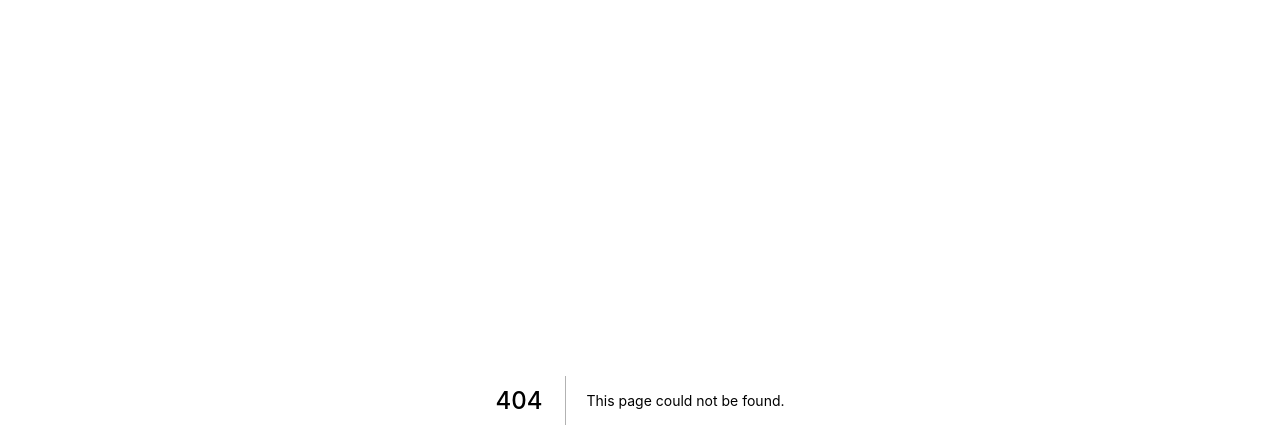
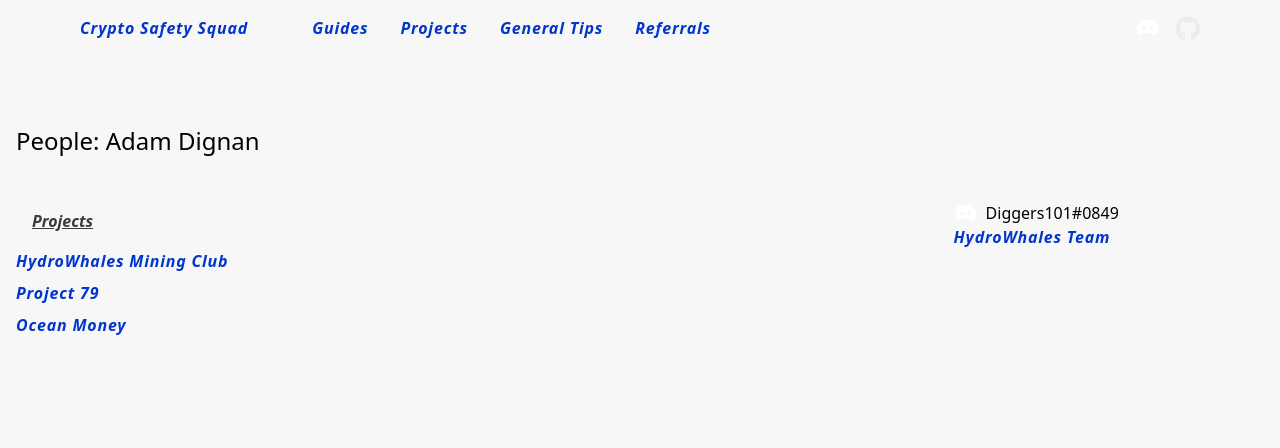
Before and after one commit to CryptoSafetySquad/website, a Next.js app: page /people/adam-dignan in a window 1280 px wide. Before the commit this address had no page. Shown: the top 448 px of the page. Built offline with nearby package versions, Linux system fonts and the light colour scheme.

Commit message:
Add videos

```diff
--- a/Components/Page.tsx
+++ b/Components/Page.tsx
@@ -11,10 +11,12 @@ export interface PageComponentProps {
   content: React.ReactNode;
   author?: AuthorProps;
   withCommenting?: boolean;
+  sidebarContent?: React.ReactNode;
 }
 
-const Page = ({ title, slug, content, description, author, withCommenting, header }: PageComponentProps) => {
-  const contentClasses = author ? 'grid-cols-[70%,1fr] gap-16' : 'grid-cols-[100%]'
+const Page = ({ title, slug, content, description, author, withCommenting, header, sidebarContent }: PageComponentProps) => {
+  const hasSidebar = author || sidebarContent;
+  const contentClasses = hasSidebar ? 'grid-cols-[70%,1fr] gap-16' : 'grid-cols-[100%]'
 
   return (
     <div>
@@ -38,17 +40,25 @@ const Page = ({ title, slug, content, description, author, withCommenting, heade
           : (
             <div>
               <h1 className='mt-6 mb-12'>{`${title}`}</h1>
-
             </div>
           )
         }
 
         <div className={`xl:grid ${contentClasses}`}>
-          {content}
-          {author && (
+          <div>
+            {content}
+          </div>
+          {hasSidebar && (
             <aside>
-              <h2 className='mb-2'>About the author</h2>
-              <Author {...author} />
+              {
+                author && (
+                  <>
+                    <h2 className='mb-2'>About the author</h2>
+                    <Author {...author} />
+                  </>
+                )
+              }
+              {sidebarContent}
             </aside>
           )}
           </div>
--- /dev/null
+++ b/data/people/AdamDignan.tsx
@@ -0,0 +1,7 @@
+const AdamDignan = {
+  socials: {
+    discord: 'Diggers101#0849',
+  }
+}
+
+export default AdamDignan
--- /dev/null
+++ b/data/people/SamPitman.tsx
@@ -0,0 +1,7 @@
+const SamPitman = {
+  socials: {
+    discord: 'Crypto Sam#6819',
+  }
+}
+
+export default SamPitman
--- /dev/null
+++ b/data/projects/hydrowhales/videos.ts
@@ -0,0 +1,42 @@
+import type { YouTubeVideo } from "../../../types/youtubeVideo"
+
+// https://www.youtube.com/channel/UCzkt_q3YF_6Rzuie6-eokTQ
+export const officialVideos: YouTubeVideo[] = [
+  {
+    title: 'Hydro Whales Mining Project Overview',
+    youtubeSlug: 'Rep1kZaUACw'
+  },
+  {
+    title: 'Hydro Whales Mining Club - Discussion with Legal Team',
+    youtubeSlug: 'uMKPb0ksy8Y'
+  },
+  {
+    title: 'Hydro Whales Party Time',
+    youtubeSlug: 'x-AQ_cwasag'
+  },
+  {
+    youtubeSlug: 'PjGfehhj8t8',
+    title: 'Hydro Whales AMA 8th March'
+  },
+  {
+    youtubeSlug: 'nFSqY8xC07s',
+    title: 'Keeping Safe in the NFT and Crypto Space'
+  },
+  {
+    youtubeSlug: 'wQPu8TgDPwU',
+    title: 'Mindset of a Champion with Billy Schwer'
+  },
+  {
+    youtubeSlug: 'Q8LPplbzFwE',
+    title: 'Basic Security Guidance for Crypto & NFTs'
+  }
+]
+
+export const communityVideos: YouTubeVideo[] = [
+  {
+    title: 'Hydro Whales Mining Club LIVE AMA (Krypto Maimou - 16 Jun 2022)',
+    youtubeSlug: 'bLMhfTgFDpQ'
+  }
+]
+
+export default officialVideos
--- /dev/null
+++ b/data/projects/oceanmoney/videos.ts
@@ -0,0 +1,9 @@
+import type { YouTubeVideo } from "../../../types/youtubeVideo"
+
+export const officialVideos: YouTubeVideo[] = [
+]
+
+export const communityVideos: YouTubeVideo[] = [
+]
+
+export default officialVideos
--- /dev/null
+++ b/data/projects/project79/videos.ts
@@ -0,0 +1,9 @@
+import type { YouTubeVideo } from "../../../types/youtubeVideo"
+
+export const officialVideos: YouTubeVideo[] = [
+]
+
+export const communityVideos: YouTubeVideo[] = [
+]
+
+export default officialVideos
--- /dev/null
+++ b/pages/people/adam-dignan.tsx
@@ -0,0 +1,50 @@
+import type { NextPage } from 'next'
+import Link from 'next/link'
+import Page from '../../Components/Page'
+import TabbedContent from '../../Components/TabbedContent'
+import Adam from '../../data/people/AdamDignan'
+
+const SamPitman: NextPage = () => {
+
+  const tabs = [
+    {
+      title: 'Projects',
+      content: (
+        <>
+          <p><Link href='/projects/hydro-whales'><a>HydroWhales Mining Club</a></Link></p>
+          <p><Link href='/projects/project79'><a>Project 79</a></Link></p>
+          <p><Link href='/projects/ocean-money'><a>Ocean Money</a></Link></p>
+        </>
+      )
+    }
+  ]
+
+  const title = 'People: Adam Dignan'
+  const content = (
+    <>
+      <TabbedContent content={tabs}></TabbedContent>
+    </>
+  )
+
+  return (
+    <Page {...{
+      title,
+      slug: 'adam-dignan',
+      content,
+      description: 'Adam Dignan',
+      sidebarContent: (
+        <>
+        {Adam.socials.discord && (
+          <div className='flex'>
+            <img className='mr-2' src='/images/icons/discord.svg' width='24' height='24'  alt='Discord Username:' />
+            {Adam.socials.discord}
+          </div>
+        )}
+        <a href='https://www.hydrowhalesclub.com/#team' target='_blank' rel='noopener noreferrer'>HydroWhales Team</a>
+        </>
+      )
+    }} />
+  )
+}
+
+export default SamPitman
--- /dev/null
+++ b/pages/people/sam-pitman.tsx
@@ -0,0 +1,50 @@
+import type { NextPage } from 'next'
+import Link from 'next/link'
+import Page from '../../Components/Page'
+import TabbedContent from '../../Components/TabbedContent'
+import Sam from '../../data/people/SamPitman'
+
+const SamPitman: NextPage = () => {
+
+  const tabs = [
+    {
+      title: 'Projects',
+      content: (
+        <>
+          <p><Link href='/projects/hydro-whales'><a>HydroWhales Mining Club</a></Link></p>
+          <p><Link href='/projects/project79'><a>Project 79</a></Link></p>
+          <p><Link href='/projects/ocean-money'><a>Ocean Money</a></Link></p>
+        </>
+      )
+    }
+  ]
+
+  const title = 'People: Sam Pitman'
+  const content = (
+    <>
+      <TabbedContent content={tabs}></TabbedContent>
+    </>
+  )
+
+  return (
+    <Page {...{
+      title,
+      slug: 'sam-pitman',
+      content,
+      description: 'Sam Pitman',
+      sidebarContent: (
+        <>
+        {Sam.socials.discord && (
+            <div className='flex'>
+              <img className='mr-2' src='/images/icons/discord.svg' width='24' height='24' alt='Discord Username:' />
+              {Sam.socials.discord}
+            </div>
+        )}
+        <a href='https://www.hydrowhalesclub.com/#team' target='_blank' rel='noopener noreferrer'>HydroWhales Team</a>
+        </>
+      )
+    }} />
+  )
+}
+
+export default SamPitman
--- a/pages/projects/hydro-whales.tsx
+++ b/pages/projects/hydro-whales.tsx
@@ -6,6 +6,7 @@ import TabbedContent from '../../Components/TabbedContent'
 import AuthorComponent from '../../Components/Author'
 import Disclaimer from '../../Components/Research/Disclaimer'
 import answers from '../../data/projects/hydrowhales/answers'
+import { officialVideos, communityVideos } from '../../data/projects/hydrowhales/videos'
 import Answers from '../../Components/Answers'
 import Header from '../../Components/Project/Header'
 import HydroWhalesResearch from '../../data/projects/hydrowhales/research'
@@ -101,11 +102,46 @@ const HydroWhales: NextPage = () => {
       title: 'Research',
       content: <Research />
     },
-    {
+  ]
+
+  if (officialVideos.length > 0) {
+    tabs.push({
+      title: 'Official Videos',
+      content: (
+        <div className='grid grid-cols-3 gap-4'>
+          {officialVideos.map(video => (
+            <div key={video.youtubeSlug}>
+            <iframe  width='100%' height='200' src={`https://www.youtube.com/embed/${video.youtubeSlug}`} title="YouTube video player" frameborder="0" allow="accelerometer; autoplay; clipboard-write; encrypted-media; gyroscope; picture-in-picture" allowfullscreen></iframe>
+            {video.title}
+          </div>
+          ))}
+        </div>
+      )
+    })
+  }
+
+  if (communityVideos.length > 0) {
+    tabs.push({
+      title: 'Community Videos',
+      content: (
+        <div className='grid grid-cols-3 gap-4'>
+          {communityVideos.map(video => (
+            <div key={video.youtubeSlug}>
+            <iframe width='100%' height='200' src={`https://www.youtube.com/embed/${video.youtubeSlug}`} title="YouTube video player" frameBorder="0" allow="accelerometer; autoplay; clipboard-write; encrypted-media; gyroscope; picture-in-picture" allowfullscreen></iframe>
+            {video.title}
+          </div>
+          ))}
+        </div>
+      )
+    })
+  }
+
+  tabs.push({
     title: 'FAQs',
     content: <Answers qa={answers} />
-    },
-    {
+  })
+
+  tabs.push({
     title: 'Related Projects',
     content: (
       <>
@@ -115,8 +151,7 @@ const HydroWhales: NextPage = () => {
         </ul>
       </>
     )
-    }
-  ]
+  })
 
   const content = (
     <>
--- a/pages/referrals.tsx
+++ b/pages/referrals.tsx
@@ -39,9 +39,8 @@ const Referrals: NextPage = () => {
       <div className='grid grid-cols-3'>
         <div>
           <h2>PrivateSniper</h2>
-          <p>Eth: 0xF311fFe5b49fdE6BdED1342694EDdD7C9003a922</p>
-          <p>DAG: DAG1cEpoaS89M64Z8hX3nBMoy6cUdosAaA3d8prQ</p>
-          <p>KDA: k:d285c44d0601663a7e45212e040a4d133ce644107dda61f21488ecfd1ef827f9</p>
+          <p>Btc: <span className='text-secondary'>bc1q9hzu2hwe5g0c7mks4jd0nzm65qle62njdu7zcg</span></p>
+          <p>Eth: <span className='text-secondary'>0xF311fFe5b49fdE6BdED1342694EDdD7C9003a922</span></p>
         </div>
       </div>
     </>
--- /dev/null
+++ b/pages/research.tsx
@@ -0,0 +1,28 @@
+import type { NextPage } from 'next'
+import Link from 'next/link'
+import Page from '../Components/Page'
+
+const Research: NextPage = () => {
+
+  const title = 'People: Sam Pitman'
+  const content = (
+    <>
+      <h1>Research Tools</h1>
+
+      <h2>UK Companies</h2>
+      <p><a href='https://find-and-update.company-information.service.gov.uk/' target='_blank' rel='noopener noreferrer'>Companies House</a> - Check if a company is actually registered in the UK</p>
+      <p><a href='https://www.fca.org.uk/' target='_blank' rel='noopener noreferrer'>Financial Conduct Authority</a> - For companies registered to handle investor funds in the UK</p>
+    </>
+  )
+
+  return (
+    <Page {...{
+      title,
+      slug: 'research',
+      content,
+      description: 'Research Tools',
+    }} />
+  )
+}
+
+export default Research
--- /dev/null
+++ b/types/youtubeVideo.ts
@@ -0,0 +1,4 @@
+export type YouTubeVideo = {
+  title: string;
+  youtubeSlug: string;
+}
```
Lines whose indentation alone changed are shown as unchanged.
